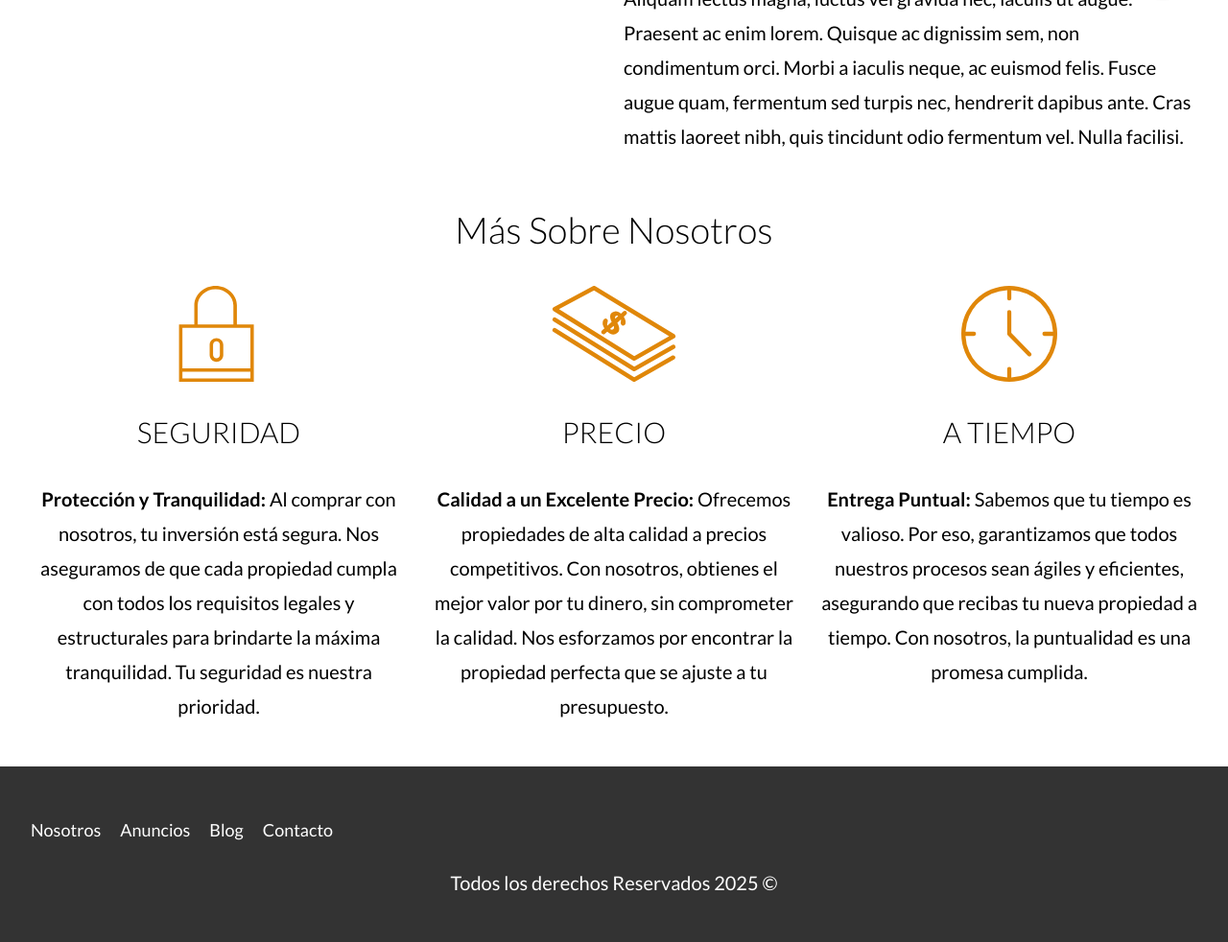
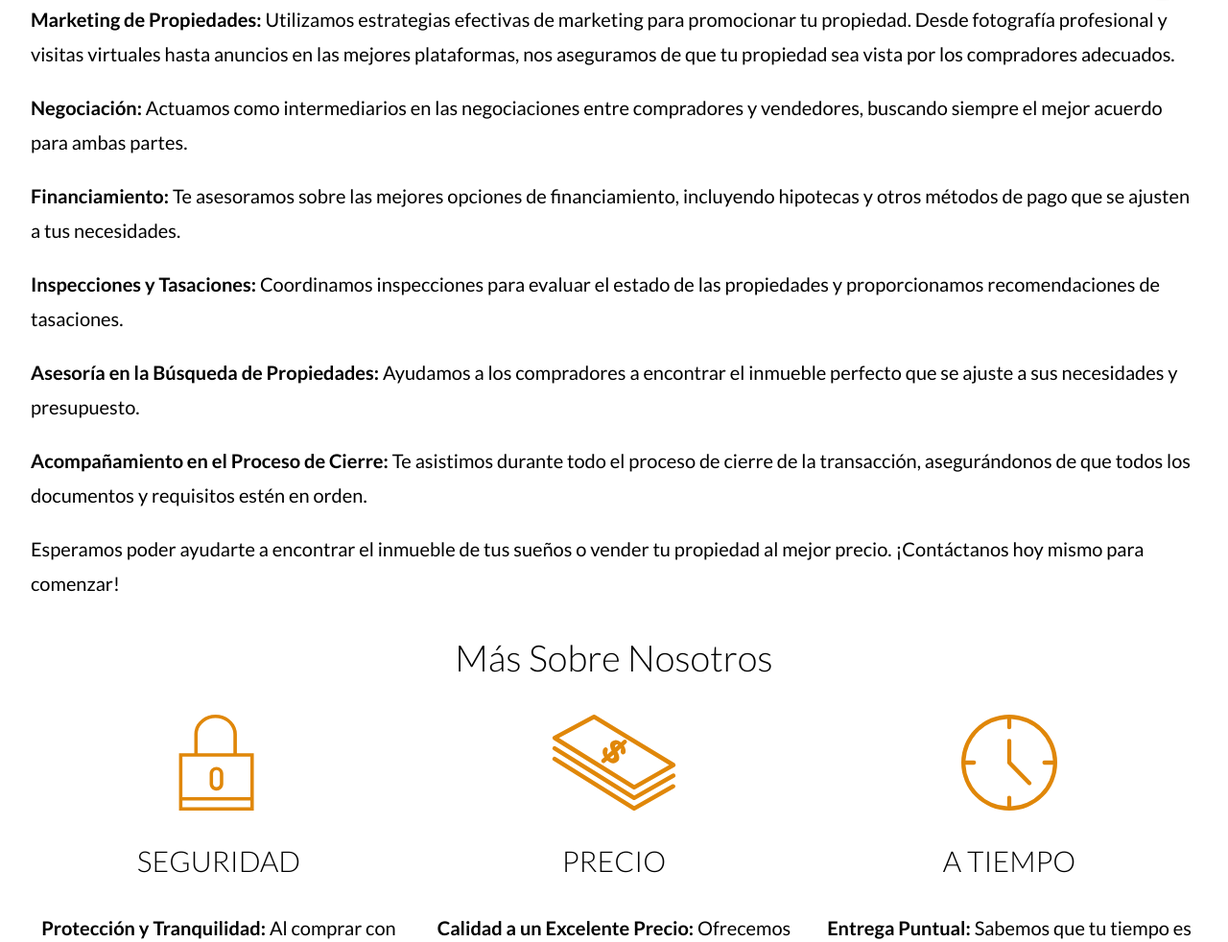
Before and after one commit to AlexAcevedoP/inmobiliaria, a PHP site: page /nosotros in a window 1280 px wide. Shown: the part 764-1746 px from the top of the page at 96% size. Run offline with PHP 8.4, Linux system fonts and the light colour scheme; some libraries are stand-ins or nearby versions.

Commit message:
textos nososotros

```diff
--- a/src/scss/internas/_nosotros.scss
+++ b/src/scss/internas/_nosotros.scss
@@ -1,7 +1,24 @@
 .contenido-nosotros {
+    .imagen {
+        float: left;
+        margin-right: 20px;
+        width: 300px; /* Ajusta el tamaño de la imagen según sea necesario */
+    }
+
+    .texto-nosotros {
+        overflow: hidden;
+    }
 
     @include tablet {
-        @include grid(2, 2rem);
+        .imagen {
+            width: 100%; /* Ajusta el tamaño de la imagen en pantallas más pequeñas */
+            float: none;
+            margin-right: 0;
+        }
+
+        .texto-nosotros {
+            overflow: visible;
+        }
     }
 }
 
--- a/views/paginas/nosotros.php
+++ b/views/paginas/nosotros.php
@@ -2,22 +2,29 @@
     <h1>Conoce sobre Nosotros</h1>
 
     <div class="contenido-nosotros">
-            <div class="imagen">
+        <div class="imagen" style="float: left; margin-right: 50px; width: 700px;">
             <picture>
                 <source srcset="build/img/nosotros.webp" type="image/webp">
                 <source srcset="build/img/nosotros.jpg" type="image/jpeg">
-                    <img loading="lazy" src="build/img/nosotros.jpg" alt="Sobre Nosotros">
+                <img loading="lazy" src="build/img/nosotros.jpg" alt="Sobre Nosotros" style="width: 100%; height: auto;">
             </picture>
         </div>
 
         <div class="texto-nosotros">
-                <blockquote>
-                    25 Años de experiencia
-                </blockquote>
 
-                <p>Proin consequat viverra sapien, malesuada tempor tortor feugiat vitae. In dictum felis et nunc aliquet molestie. Proin tristique commodo felis, sed auctor elit auctor pulvinar. Nunc porta, nibh quis convallis sollicitudin, arcu nisl semper mi, vitae sagittis lorem dolor non risus. Vivamus accumsan maximus est, eu mollis mi. Proin id nisl vel odio semper hendrerit. Nunc porta in justo finibus tempor. Suspendisse lobortis dolor quis elit suscipit molestie. Sed condimentum, erat at tempor finibus, urna nisi fermentum est, a dignissim nisi libero vel est. Donec et imperdiet augue. Curabitur malesuada sodales congue. Suspendisse potenti. Ut sit amet convallis nisi.</p>
+    <p>En <span style=" font-weight: bold;"> Sanmuz Inmobiliaria,</span> somos tu aliado confiable en la compra y venta de inmuebles rurales, urbanos y parcelaciones. Ofrecemos servicios completos de licencias de construcción, diseño de planos arquitectónicos y estructurales, y construcción.</p>
 
-                <p>Aliquam lectus magna, luctus vel gravida nec, iaculis ut augue. Praesent ac enim lorem. Quisque ac dignissim sem, non condimentum orci. Morbi a iaculis neque, ac euismod felis. Fusce augue quam, fermentum sed turpis nec, hendrerit dapibus ante. Cras mattis laoreet nibh, quis tincidunt odio fermentum vel. Nulla facilisi.</p>
+    <!-- hacer que los textos dentro de span sean en negrita  -->
+    <p><span style=" font-weight: bold;" >Evaluación de Propiedades:</span> Realizamos un análisis detallado del valor de mercado de tu propiedad, considerando factores clave como ubicación, estado y tendencias del mercado.</p>
+    <p><span style=" font-weight: bold;">Asesoramiento Legal:</span> Te guiamos en todos los aspectos legales de la compra y venta, incluyendo contratos, escrituras y normativas locales, para que tengas total tranquilidad.</p>
+    <p><span style=" font-weight: bold;">Marketing de Propiedades:</span> Utilizamos estrategias efectivas de marketing para promocionar tu propiedad. Desde fotografía profesional y visitas virtuales hasta anuncios en las mejores plataformas, nos aseguramos de que tu propiedad sea vista por los compradores adecuados.</p>
+    <p><span style=" font-weight: bold;">Negociación:</span> Actuamos como intermediarios en las negociaciones entre compradores y vendedores, buscando siempre el mejor acuerdo para ambas partes.</p>
+    <p><span style=" font-weight: bold;">Financiamiento:</span> Te asesoramos sobre las mejores opciones de financiamiento, incluyendo hipotecas y otros métodos de pago que se ajusten a tus necesidades.</p>
+    <p><span style=" font-weight: bold;">Inspecciones y Tasaciones:</span> Coordinamos inspecciones para evaluar el estado de las propiedades y proporcionamos recomendaciones de tasaciones.</p>
+    <p><span style=" font-weight: bold;">Asesoría en la Búsqueda de Propiedades:</span> Ayudamos a los compradores a encontrar el inmueble perfecto que se ajuste a sus necesidades y presupuesto.</p>
+    <p><span style=" font-weight: bold;">Acompañamiento en el Proceso de Cierre:</span> Te asistimos durante todo el proceso de cierre de la transacción, asegurándonos de que todos los documentos y requisitos estén en orden.</p>
+
+    <p>Esperamos poder ayudarte a encontrar el inmueble de tus sueños o vender tu propiedad al mejor precio. ¡Contáctanos hoy mismo para comenzar!</p>
         </div>
     </div>
 </main>
```
Also changed, not shown: public/build/css/app.css, 1 other file. Lines whose indentation alone changed are shown as unchanged.
